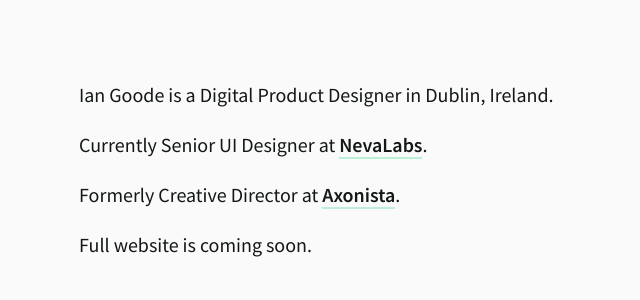
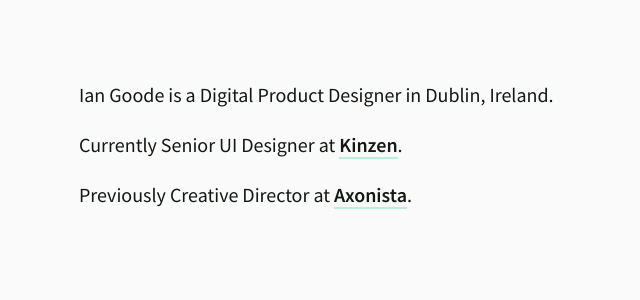
Before and after one commit to Lennington/personal-site, a Jekyll site: the page built from index.md, in a window 1280 px wide. Shown: the top 300 px of the page, without its empty margins (0-640 px from the left). Built offline with Jekyll 4.4.1, drawn with Linux system fonts in a browser that asks for light colours.

Commit message:
Copy update

```diff
--- a/_layouts/home.html
+++ b/_layouts/home.html
@@ -4,7 +4,6 @@ layout: default
 
 <section>
   <p>Ian Goode is a Digital Product Designer in Dublin, Ireland.</p>
-  <p>Currently Senior UI Designer at <a href="https://nevalabshq.com/">NevaLabs</a>.</p>
-  <p>Formerly Creative Director at <a href="https://www.axonista.com/">Axonista</a>.</p>
-  <p>Full website is coming soon.</p>
+  <p>Currently Senior UI Designer at <a href="https://kinzen.com/">Kinzen</a>.</p>
+  <p>Previously Creative Director at <a href="https://www.axonista.com/">Axonista</a>.</p>
 </section>
```
